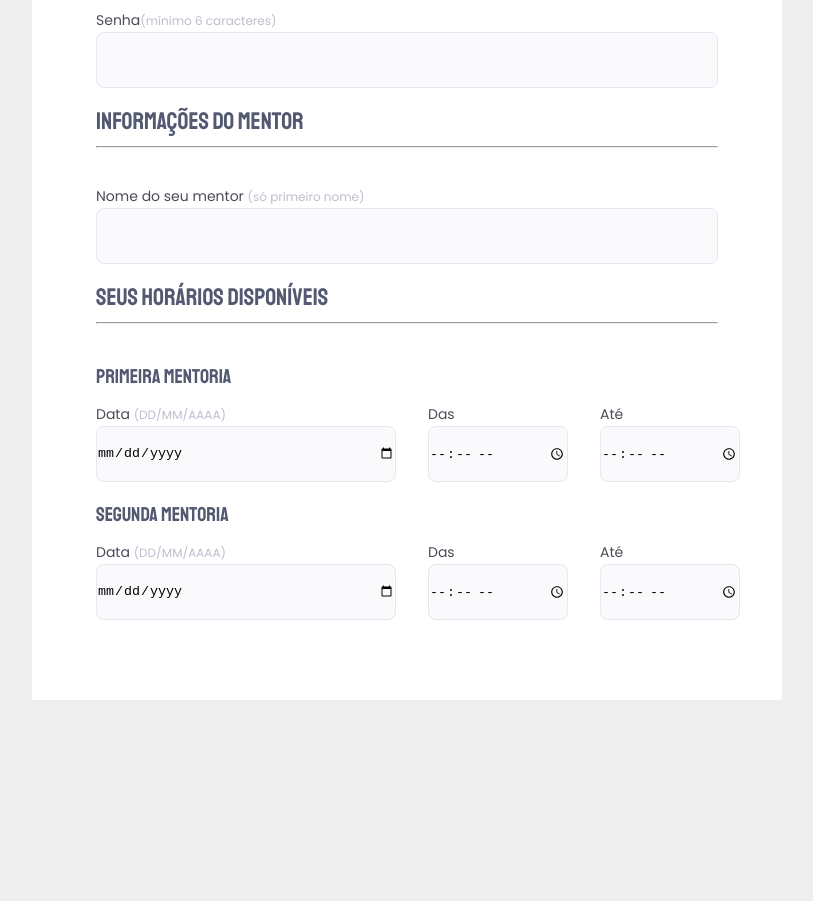
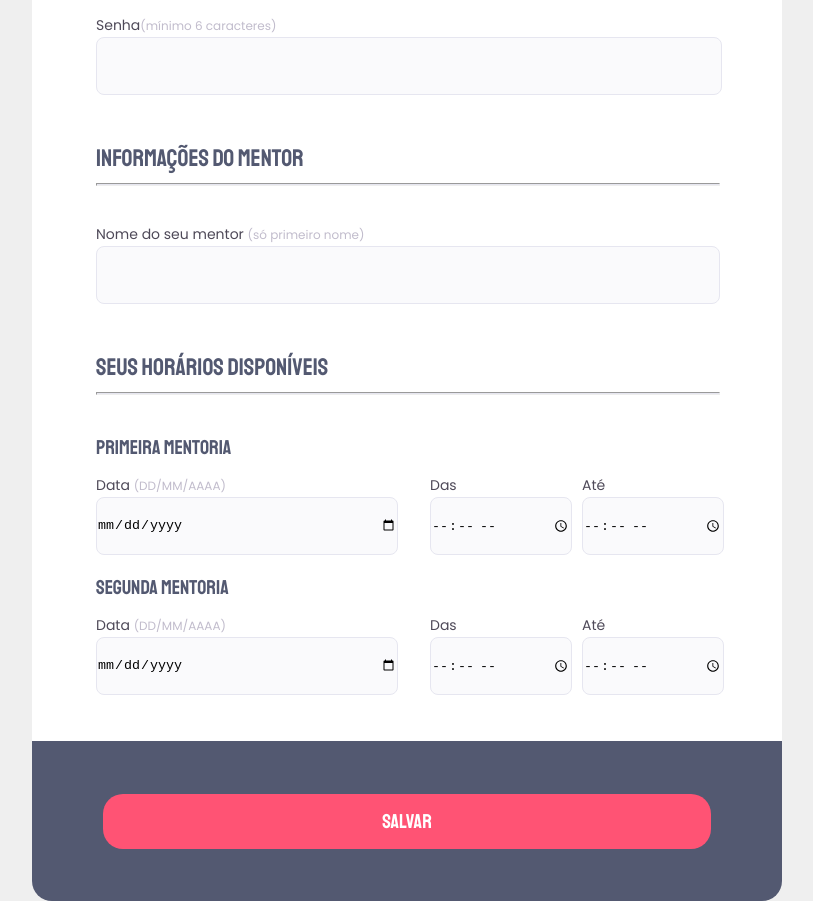
Before and after one commit to matheushnascimento/Mentoria, a plain HTML site: page index.html in a window 1280 px wide. Shown: the part 664-1565 px from the top of the page, without its empty margins (233-1046 px from the left). Before the commit the page ends 1364 px from the top, so only its background shows below. Drawn offline with Linux system fonts and the light colour scheme.

Commit message:
footer e botão

```diff
--- a/index.html
+++ b/index.html
@@ -114,5 +114,9 @@
         </div>
       </fieldset>
     </form>
+
+    <footer>
+      <input form="myForm" type="submit" class="button" value="salvar" />
+    </footer>
   </body>
 </html>
--- a/style.css
+++ b/style.css
@@ -3,7 +3,7 @@
 * {
   padding: 0;
   margin: 0;
-  box-sizing: border-box;
+  /* box-sizing: border-box; */
 }
 
 :root {
@@ -56,13 +56,17 @@ form {
   width: 750px;
 
   margin: auto;
-  padding: 64px;
 
   background: #fff;
 }
 
 fieldset {
   border: none;
+  margin: 0 64px 30px 64px;
+}
+
+fieldset:nth-child(1) {
+  margin-top: 64px;
 }
 
 .fieldset-wraper {
@@ -110,15 +114,16 @@ hr {
 
 .col-3 {
   display: flex;
-  gap: 32px;
 }
 
 .col-3 input[type="date" i] {
   width: 300px;
+  margin-right: 32px;
 }
 
 .col-3 input[type="time" i] {
   width: 140px;
+  margin-right: 10px;
 }
 
 .input-wrapper {
@@ -147,3 +152,34 @@ hr {
   border: 1px solid var(--back-lines-in-white, #e6e6f0);
   background: var(--shapes-02, #fafafc);
 }
+
+footer {
+  height: 160px;
+  width: 750px;
+
+  display: flex;
+  flex-direction: column;
+  align-items: center;
+  justify-content: center;
+
+  margin: auto;
+
+  border-radius: 0px 0px 20px 20px;
+  background: #535971;
+}
+
+footer .button {
+  width: 608px;
+  height: 55px;
+  padding: 15px 40px;
+
+  color: #fff;
+  font-family: "Staatliches", sans-serif;
+  font-size: 20px;
+  font-weight: 400;
+  line-height: 26px; /* 130% */
+
+  border-radius: 20px;
+  background: #ff5374;
+  border: 0;
+}
```
